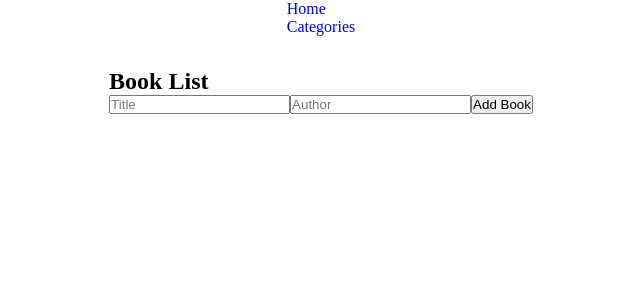
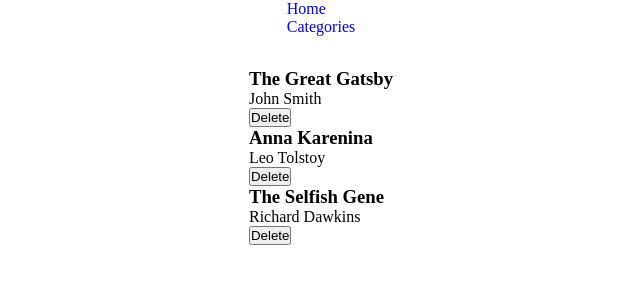
Before and after one commit to AlyAtalla/bookstore, a React (Create React App) app: page / in a window 1280 px wide. Shown: the top 300 px of the page, without its empty margins (319-959 px from the left). Built offline with nearby package versions, Linux system fonts and the light colour scheme.

Commit message:
Edit booklist

```diff
--- a/src/components/BookList.js
+++ b/src/components/BookList.js
@@ -1,24 +1,14 @@
-import React, { useState } from 'react';
-import Book from './Book';
-import BookForm from './BookForm';
+import React from 'react';
+import { useSelector } from 'react-redux';
+import Book from './Book'; // Assuming you have a Book component
 
 const BookList = () => {
-  const [books, setBooks] = useState([]);
-
-  const handleDelete = (id) => {
-    setBooks(books.filter((book) => book.id !== id));
-  };
-
-  const handleAddBook = (newBook) => {
-    setBooks([...books, newBook]);
-  };
+  const books = useSelector(state => state.book);
 
   return (
     <div>
-      <h2>Book List</h2>
-      <BookForm onAddBook={handleAddBook} />
-      {books.map((book) => (
-        <Book key={book.id} book={book} onDelete={handleDelete} />
+      {books.map(book => (
+        <Book key={book.item_id} book={book} />
       ))}
     </div>
   );
```
